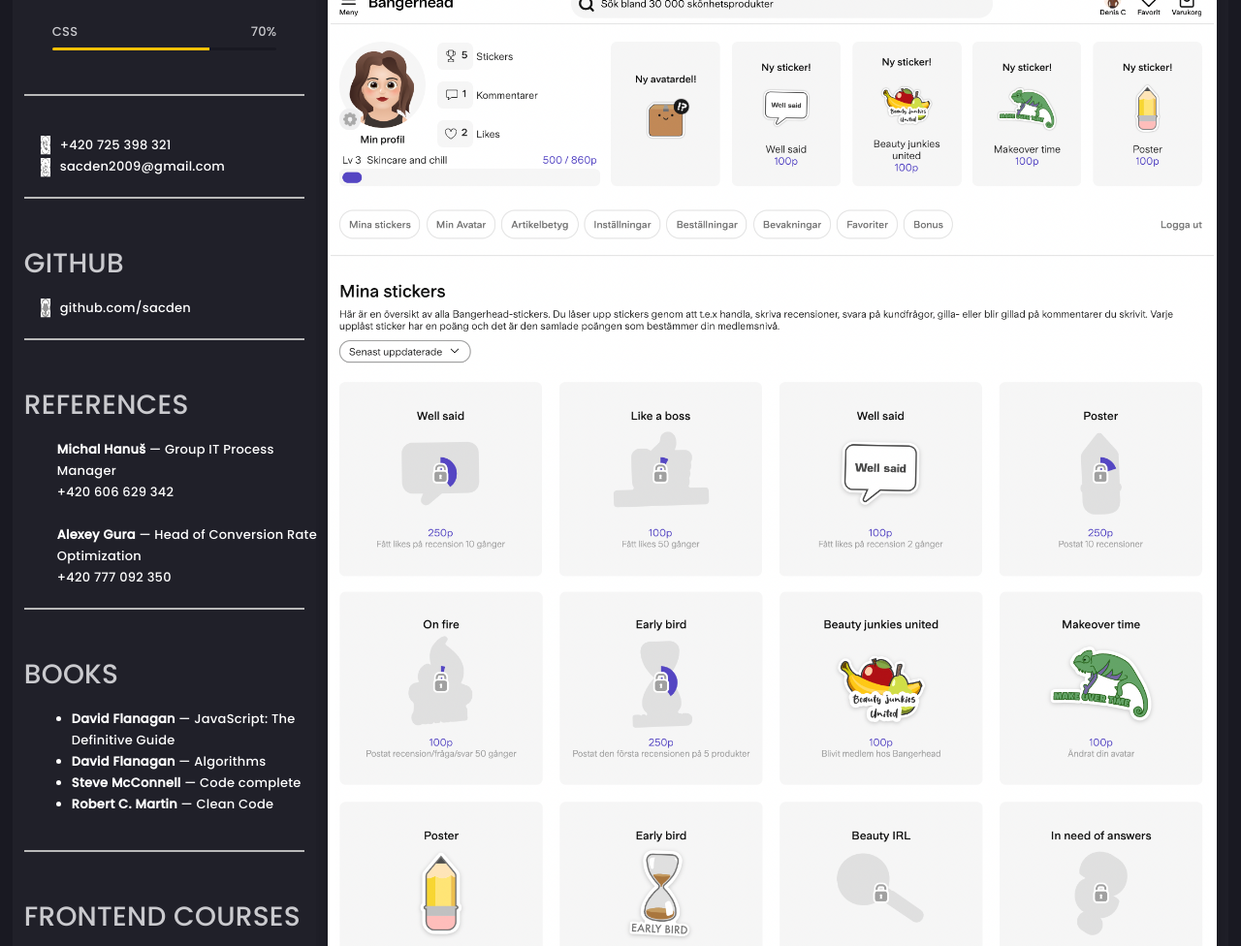
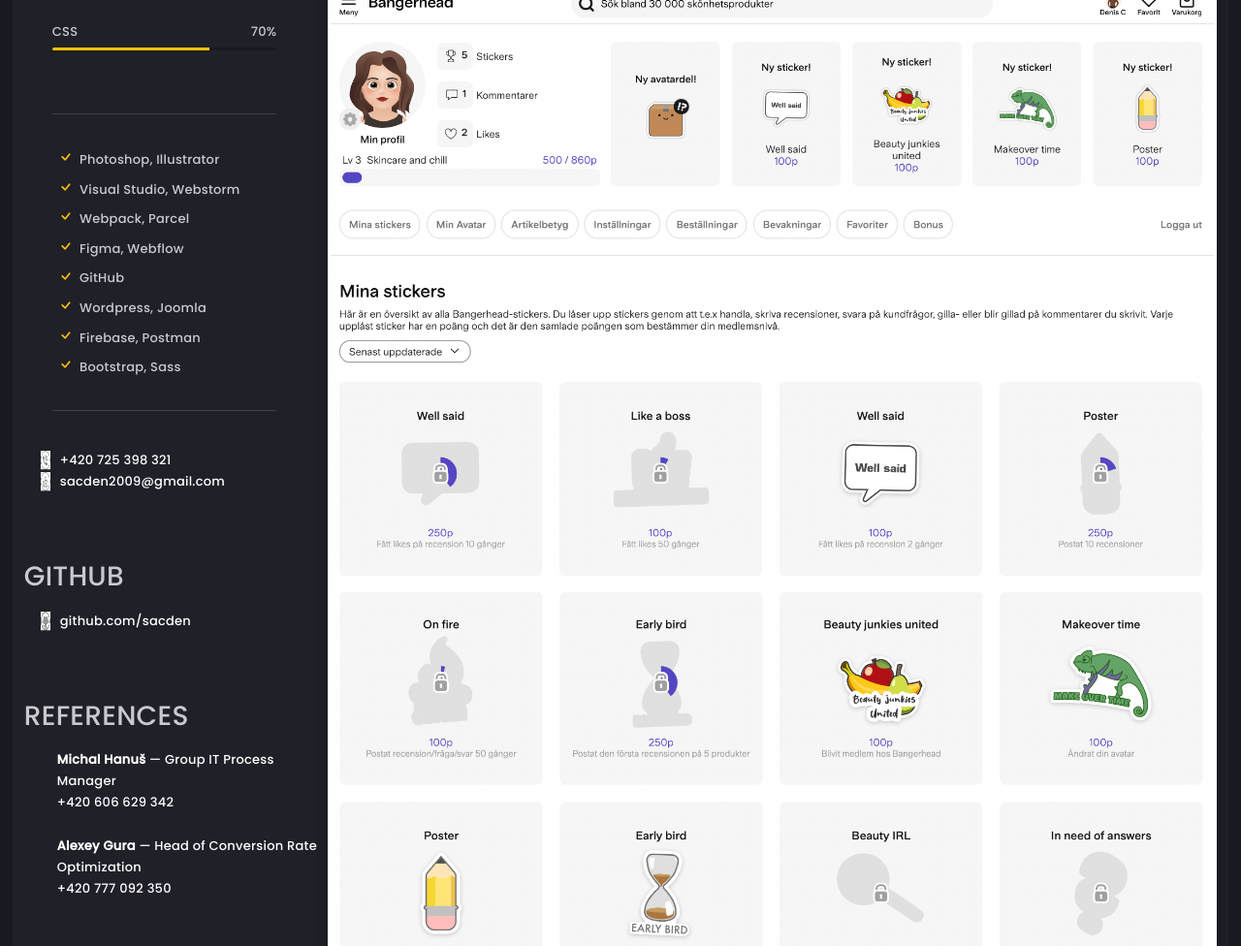
Before and after one commit to sacden/rsschool-cv, a plain HTML site: page index.html in a window 1280 px wide. Shown: the part 812-1788 px from the top of the page at 97% size. Drawn offline with nearby package versions, Linux system fonts and the light colour scheme.

Commit message:
feat: add skills section

```diff
--- a/css/style.css
+++ b/css/style.css
@@ -75,8 +75,8 @@ ul {
 .references,
 .books,
 .knowledge,
-.courses {
-  border-bottom: 2px solid #b9b9b9;
+.courses,
+skills {
   padding: 20px 0px;
   margin: 20px 0px;
 }
@@ -257,6 +257,19 @@ section {
   display: flex;
   justify-content: space-between;
 }
+.skills {
+  padding: 30px 0px;
+}
+.bi-check {
+  font-size: 18px;
+  color: #ffc107;
+  margin-right: 5px;
+  margin-top: 15px;
+}
+.skills ul li {
+  font-size: 13px;
+  color: #cacace;
+}
 /* progress-round */
 .language-progress {
   display: inline-block;
--- a/index.html
+++ b/index.html
@@ -13,6 +13,8 @@
   <link rel="preconnect" href="https://fonts.googleapis.com">
 <link rel="preconnect" href="https://fonts.gstatic.com" crossorigin>
 <link href="https://fonts.googleapis.com/css2?family=Poppins:wght@500&display=swap" rel="stylesheet">
+<link rel="stylesheet" href="https://cdn.jsdelivr.net/npm/bootstrap-icons@1.5.0/font/bootstrap-icons.css">
+
     <title>CV</title>
   </head>
   <body>
@@ -84,7 +86,20 @@
           </div>
 
         </section>
-
+        <div class="divider"></div>
+        <section class="skills">
+          <ul class="clean">
+            <li><i class="bi-check"></i>Photoshop, Illustrator</li>
+            <li><i class="bi-check"></i>Visual Studio, Webstorm</li>
+            <li><i class="bi-check"></i>Webpack, Parcel</li>
+            <li><i class="bi-check"></i>Figma, Webflow</li>
+            <li><i class="bi-check"></i>GitHub</li>
+            <li><i class="bi-check"></i>Wordpress, Joomla</li>
+            <li><i class="bi-check"></i>Firebase, Postman</li>
+            <li><i class="bi-check"></i>Bootstrap, Sass</li>
+          </ul>
+        </section>
+        <div class="divider"></div>
         <section class="contact">
 
           <ul class='clean'>
```
